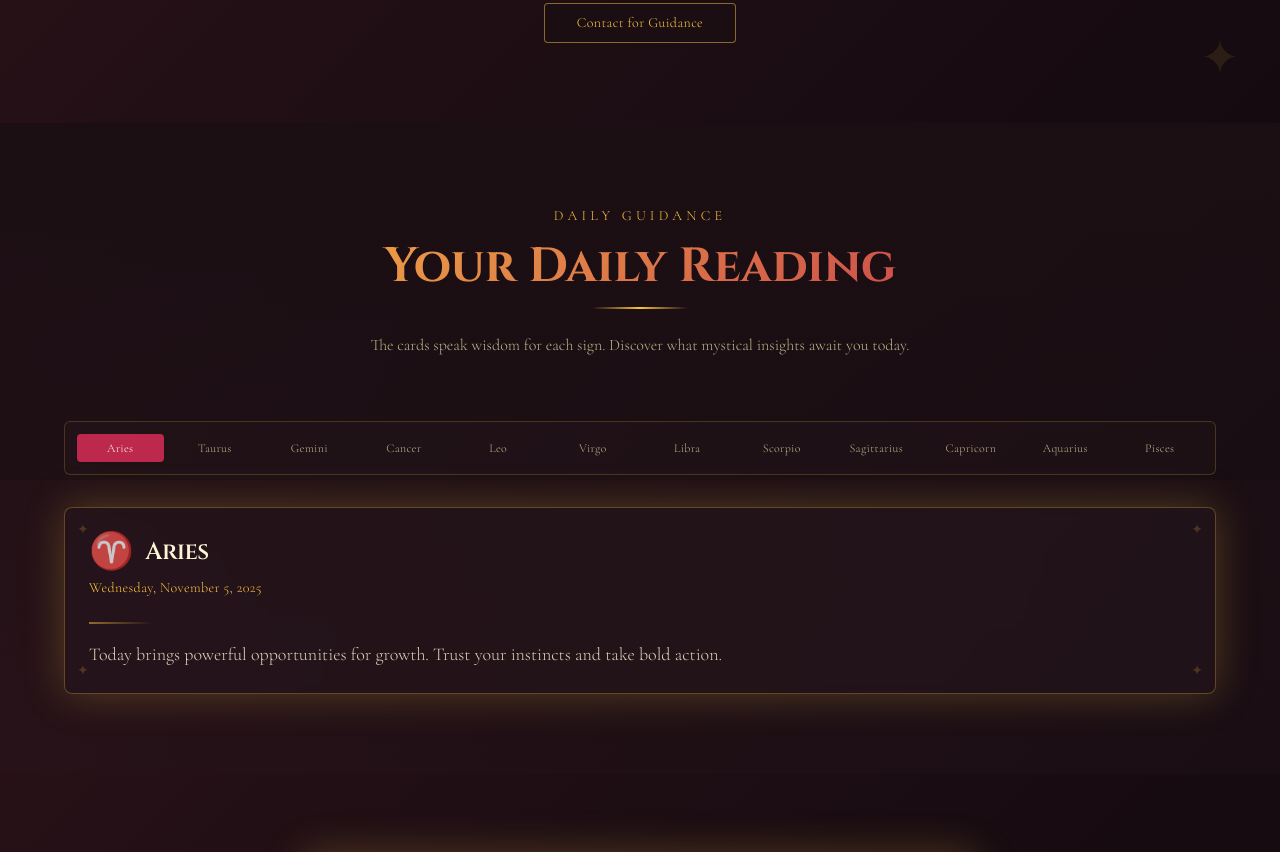
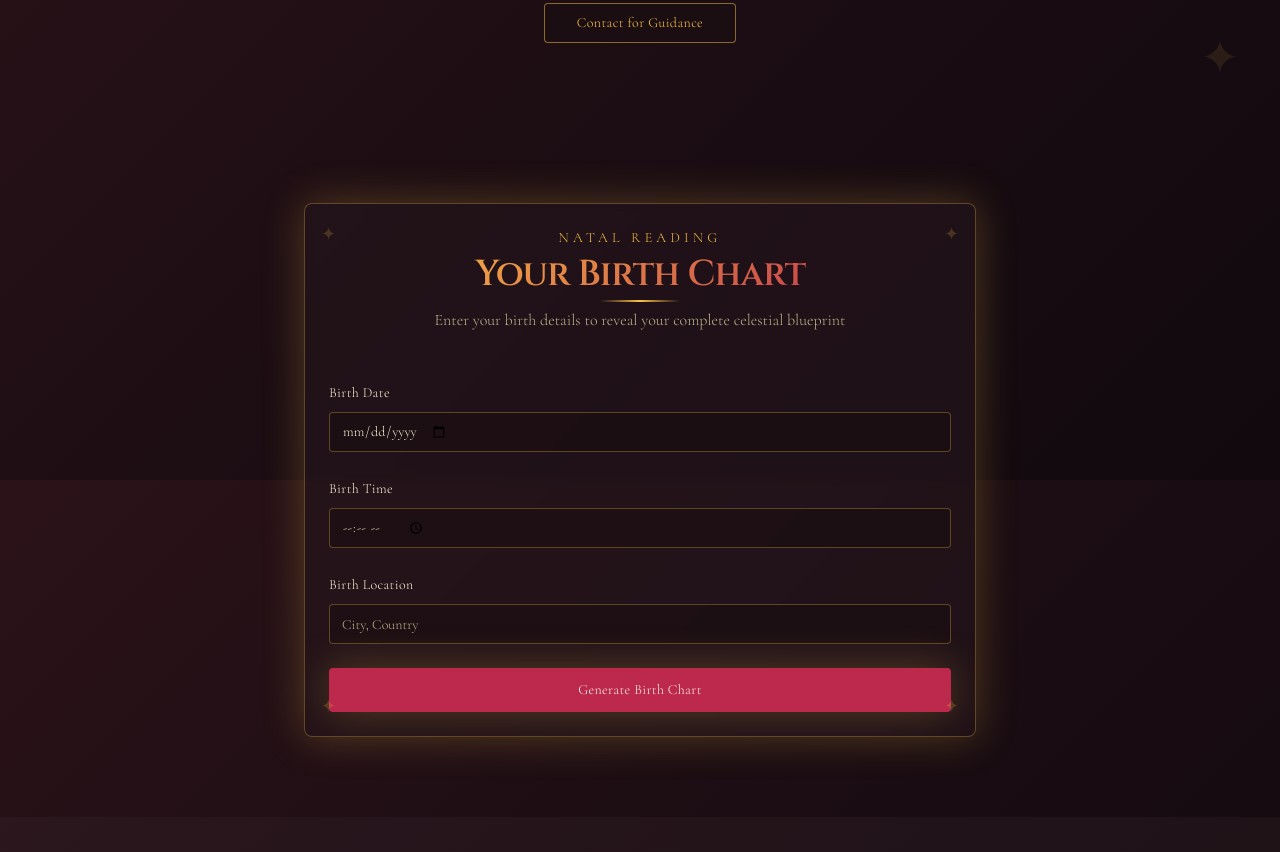
Before and after one commit to krishnadubey1525-cell/stellar-guide-portal, a React (Vite) app: page / in a window 1280 px wide. Shown: the part 1920-2772 px from the top of the page. Built offline with nearby package versions, Linux system fonts and the light colour scheme; the HTML template or start-up script is replaced by a standard one.

Commit message:
Remove horoscope section from homepage
- Delete HoroscopeSection import and render from src/pages/Index.tsx
- Ensure homepage now excludes Daily Guidance horoscope content

```diff
--- a/src/pages/Index.tsx
+++ b/src/pages/Index.tsx
@@ -1,7 +1,6 @@
 import Navbar from "@/components/Navbar";
 import HeroSection from "@/components/HeroSection";
 import ServicesSection from "@/components/ServicesSection";
-import HoroscopeSection from "@/components/HoroscopeSection";
 import BirthChartForm from "@/components/BirthChartForm";
 import TestimonialsSection from "@/components/TestimonialsSection";
 
@@ -12,7 +11,6 @@ const Index = () => {
       <main className="pt-16">
         <HeroSection />
         <ServicesSection />
-        <HoroscopeSection />
         <BirthChartForm />
         <TestimonialsSection />
 
```
